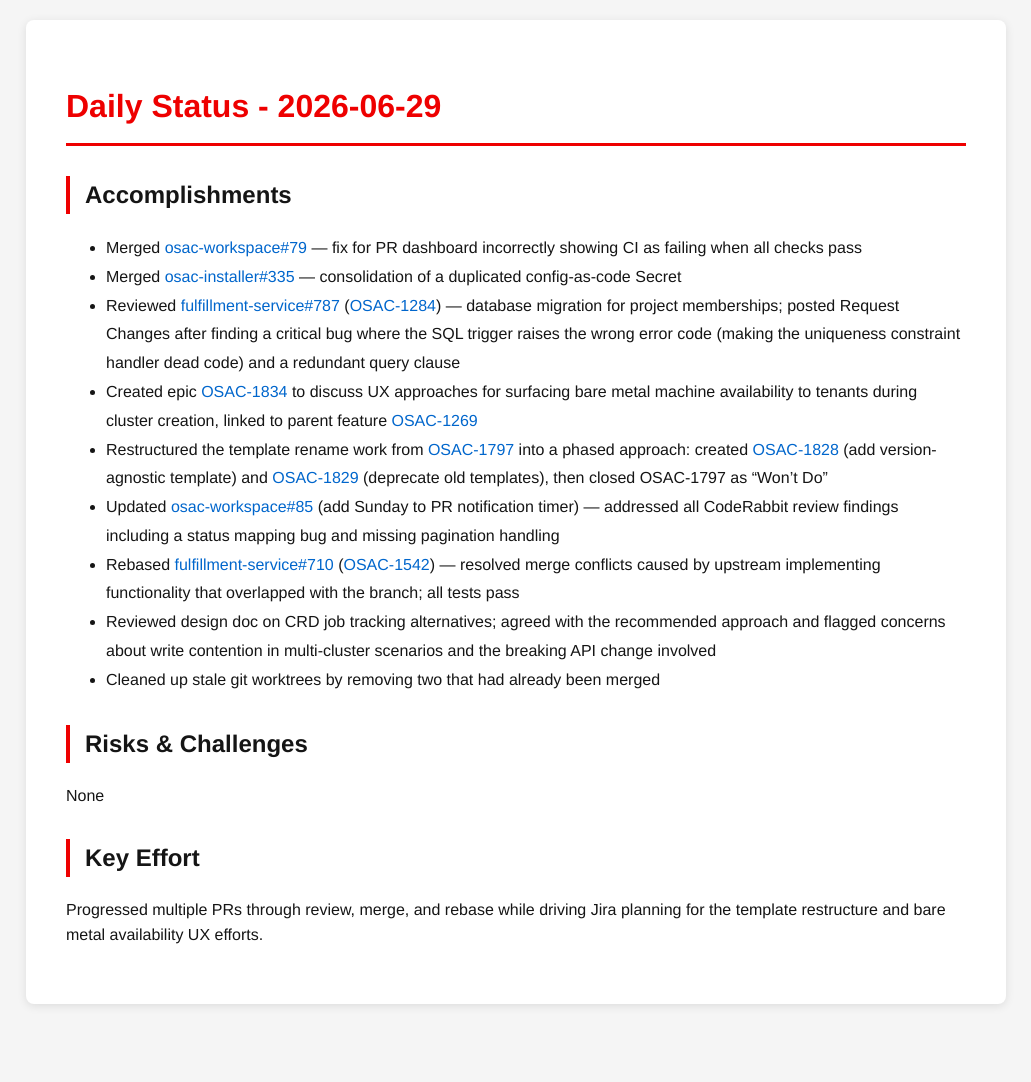
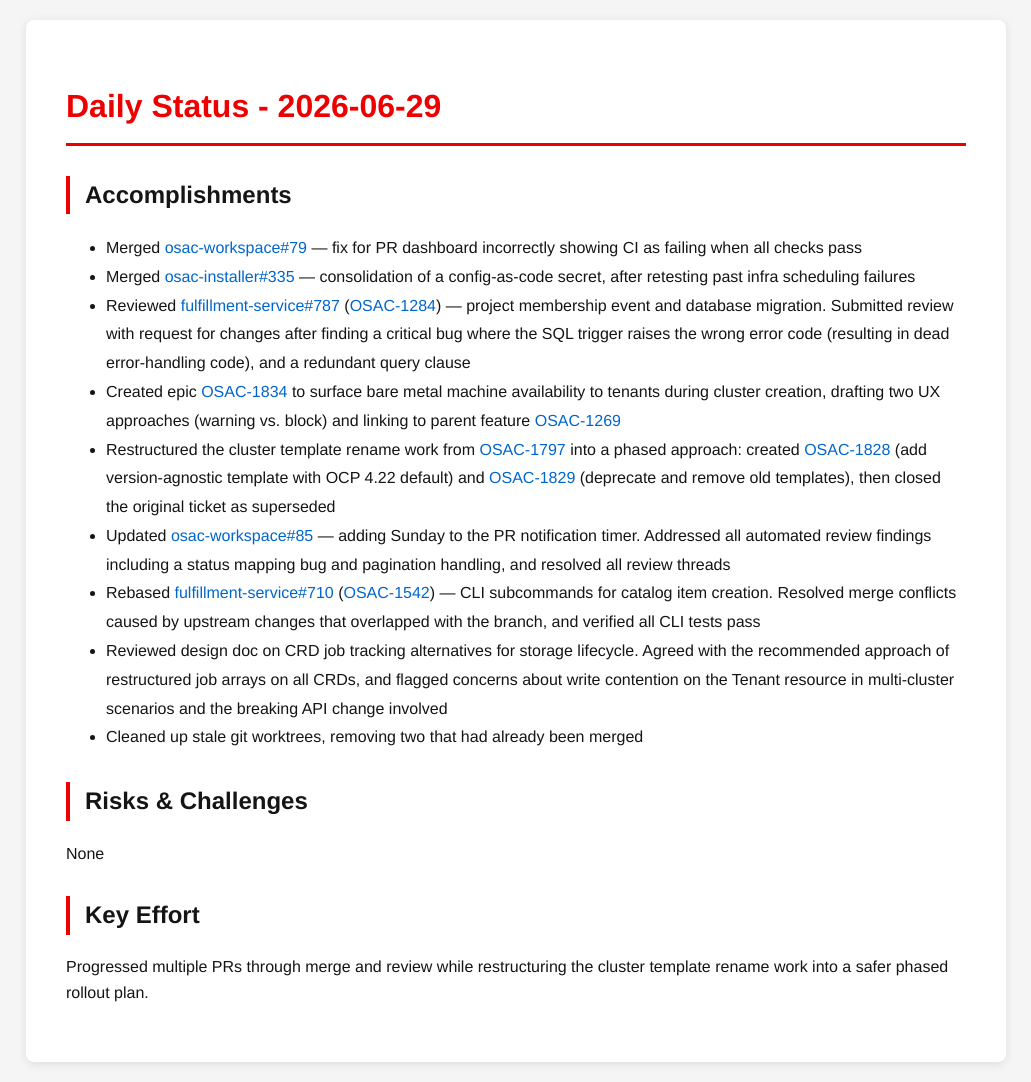
Before and after one commit to tzvatot/daily-status, a Jekyll site: the page built from 2026-06-29.md, in a window 1280 px wide. Shown: the whole page, without its empty margins (124-1155 px from the left). Built offline with Jekyll 4.4.1, drawn with Linux system fonts in a browser that asks for light colours; before the commit the page ends 1024 px from its top, so only the background shows below that.

Commit message:
Daily status update - 2026-06-29

```diff
--- a/2026-06-29.md
+++ b/2026-06-29.md
@@ -7,21 +7,18 @@
 # Daily Status - 2026-06-29
 
 ## Accomplishments
-
 - Merged [osac-workspace#79](https://github.com/osac-project/osac-workspace/pull/79) — fix for PR dashboard incorrectly showing CI as failing when all checks pass
-- Merged [osac-installer#335](https://github.com/osac-project/osac-installer/pull/335) — consolidation of a duplicated config-as-code Secret
-- Reviewed [fulfillment-service#787](https://github.com/osac-project/fulfillment-service/pull/787) ([OSAC-1284](https://redhat.atlassian.net/browse/OSAC-1284)) — database migration for project memberships; posted Request Changes after finding a critical bug where the SQL trigger raises the wrong error code (making the uniqueness constraint handler dead code) and a redundant query clause
-- Created epic [OSAC-1834](https://redhat.atlassian.net/browse/OSAC-1834) to discuss UX approaches for surfacing bare metal machine availability to tenants during cluster creation, linked to parent feature [OSAC-1269](https://redhat.atlassian.net/browse/OSAC-1269)
-- Restructured the template rename work from [OSAC-1797](https://redhat.atlassian.net/browse/OSAC-1797) into a phased approach: created [OSAC-1828](https://redhat.atlassian.net/browse/OSAC-1828) (add version-agnostic template) and [OSAC-1829](https://redhat.atlassian.net/browse/OSAC-1829) (deprecate old templates), then closed OSAC-1797 as "Won't Do"
-- Updated [osac-workspace#85](https://github.com/osac-project/osac-workspace/pull/85) (add Sunday to PR notification timer) — addressed all CodeRabbit review findings including a status mapping bug and missing pagination handling
-- Rebased [fulfillment-service#710](https://github.com/osac-project/fulfillment-service/pull/710) ([OSAC-1542](https://redhat.atlassian.net/browse/OSAC-1542)) — resolved merge conflicts caused by upstream implementing functionality that overlapped with the branch; all tests pass
-- Reviewed design doc on CRD job tracking alternatives; agreed with the recommended approach and flagged concerns about write contention in multi-cluster scenarios and the breaking API change involved
-- Cleaned up stale git worktrees by removing two that had already been merged
+- Merged [osac-installer#335](https://github.com/osac-project/osac-installer/pull/335) — consolidation of a config-as-code secret, after retesting past infra scheduling failures
+- Reviewed [fulfillment-service#787](https://github.com/osac-project/fulfillment-service/pull/787) ([OSAC-1284](https://redhat.atlassian.net/browse/OSAC-1284)) — project membership event and database migration. Submitted review with request for changes after finding a critical bug where the SQL trigger raises the wrong error code (resulting in dead error-handling code), and a redundant query clause
+- Created epic [OSAC-1834](https://redhat.atlassian.net/browse/OSAC-1834) to surface bare metal machine availability to tenants during cluster creation, drafting two UX approaches (warning vs. block) and linking to parent feature [OSAC-1269](https://redhat.atlassian.net/browse/OSAC-1269)
+- Restructured the cluster template rename work from [OSAC-1797](https://redhat.atlassian.net/browse/OSAC-1797) into a phased approach: created [OSAC-1828](https://redhat.atlassian.net/browse/OSAC-1828) (add version-agnostic template with OCP 4.22 default) and [OSAC-1829](https://redhat.atlassian.net/browse/OSAC-1829) (deprecate and remove old templates), then closed the original ticket as superseded
+- Updated [osac-workspace#85](https://github.com/osac-project/osac-workspace/pull/85) — adding Sunday to the PR notification timer. Addressed all automated review findings including a status mapping bug and pagination handling, and resolved all review threads
+- Rebased [fulfillment-service#710](https://github.com/osac-project/fulfillment-service/pull/710) ([OSAC-1542](https://redhat.atlassian.net/browse/OSAC-1542)) — CLI subcommands for catalog item creation. Resolved merge conflicts caused by upstream changes that overlapped with the branch, and verified all CLI tests pass
+- Reviewed design doc on CRD job tracking alternatives for storage lifecycle. Agreed with the recommended approach of restructured job arrays on all CRDs, and flagged concerns about write contention on the Tenant resource in multi-cluster scenarios and the breaking API change involved
+- Cleaned up stale git worktrees, removing two that had already been merged
 
 ## Risks & Challenges
-
 None
 
 ## Key Effort
-
-Progressed multiple PRs through review, merge, and rebase while driving Jira planning for the template restructure and bare metal availability UX efforts.
+Progressed multiple PRs through merge and review while restructuring the cluster template rename work into a safer phased rollout plan.
```
